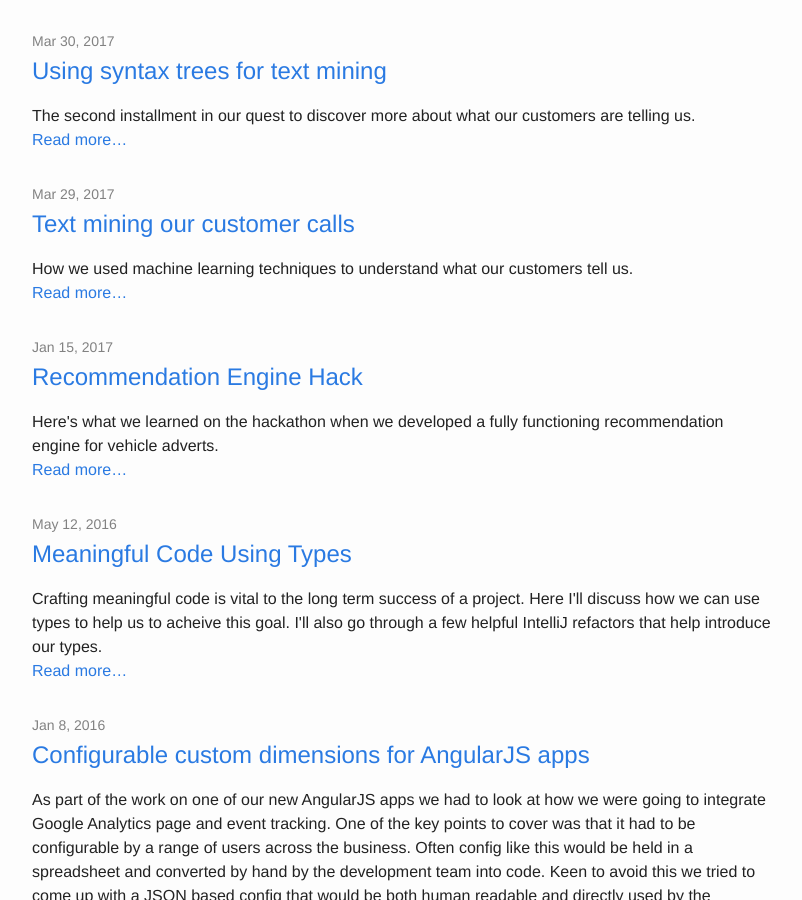
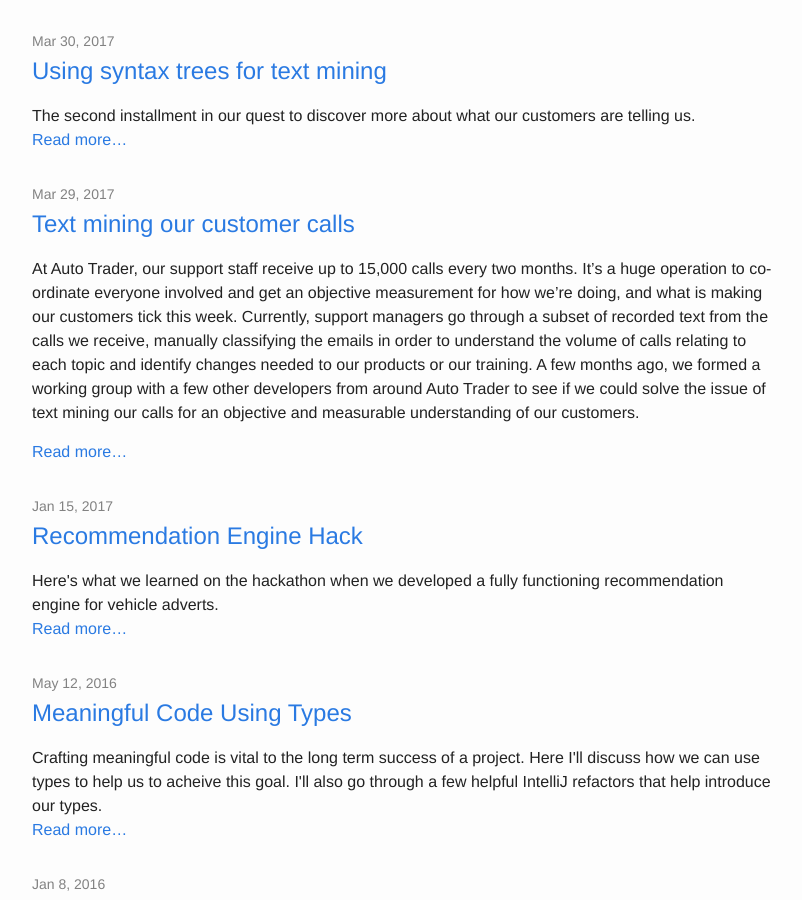
Before and after one commit to mrmanc/stackedit.io.test, a Jekyll site: the page built from index.html, in a window 1280 px wide and 900 px high, scrolled down 1396 px. Shown: the whole window, without its empty margins (238-1040 px from the left). Built offline with Jekyll 4.4.1, drawn with Linux system fonts in a browser that asks for light colours; the list of posts is cut into pages by our own code.

Commit message:
Expanding the excerpt

```diff
--- a/_posts/2017-03-29-text-mining-one.md
+++ b/_posts/2017-03-29-text-mining-one.md
@@ -3,13 +3,9 @@ layout: post
 title:  "Text mining our customer calls"
 date:   2017-03-29
 author: "Amy O' Leary, Thomas Inman, Tom Collingburn"
-excerpt: "How we used machine learning techniques to understand what our customers tell us."
 ---
 
-At Auto Trader, our support staff receive up to 15000 calls every two months. It's a huge operation to co-ordinate everyone involved and get an objective measurement for how we're doing, and what is making our customers tick this week.
-Currently, support managers go through a subset of recorded text from the calls we receive, manually classifying the emails in order to understand the volume of calls relating to each topic and identify changes needed to our products or our training.
-
-A few months ago, we formed a working group with a few other developers from around Auto Trader to see if we could solve the issue of text mining our calls for an objective and measurable understanding of our customers.
+At Auto Trader, our support staff receive up to 15,000 calls every two months. It's a huge operation to co-ordinate everyone involved and get an objective measurement for how we're doing, and what is making our customers tick this week. Currently, support managers go through a subset of recorded text from the calls we receive, manually classifying the emails in order to understand the volume of calls relating to each topic and identify changes needed to our products or our training. A few months ago, we formed a working group with a few other developers from around Auto Trader to see if we could solve the issue of text mining our calls for an objective and measurable understanding of our customers.
 
 What we work on at Auto Trader from Monday to Thursday varies hugely, but our group spends our Friday afternoons playing with Auto Trader's large stash of data to see what can be learned. Here are a few notes on what we discovered.
 
```
